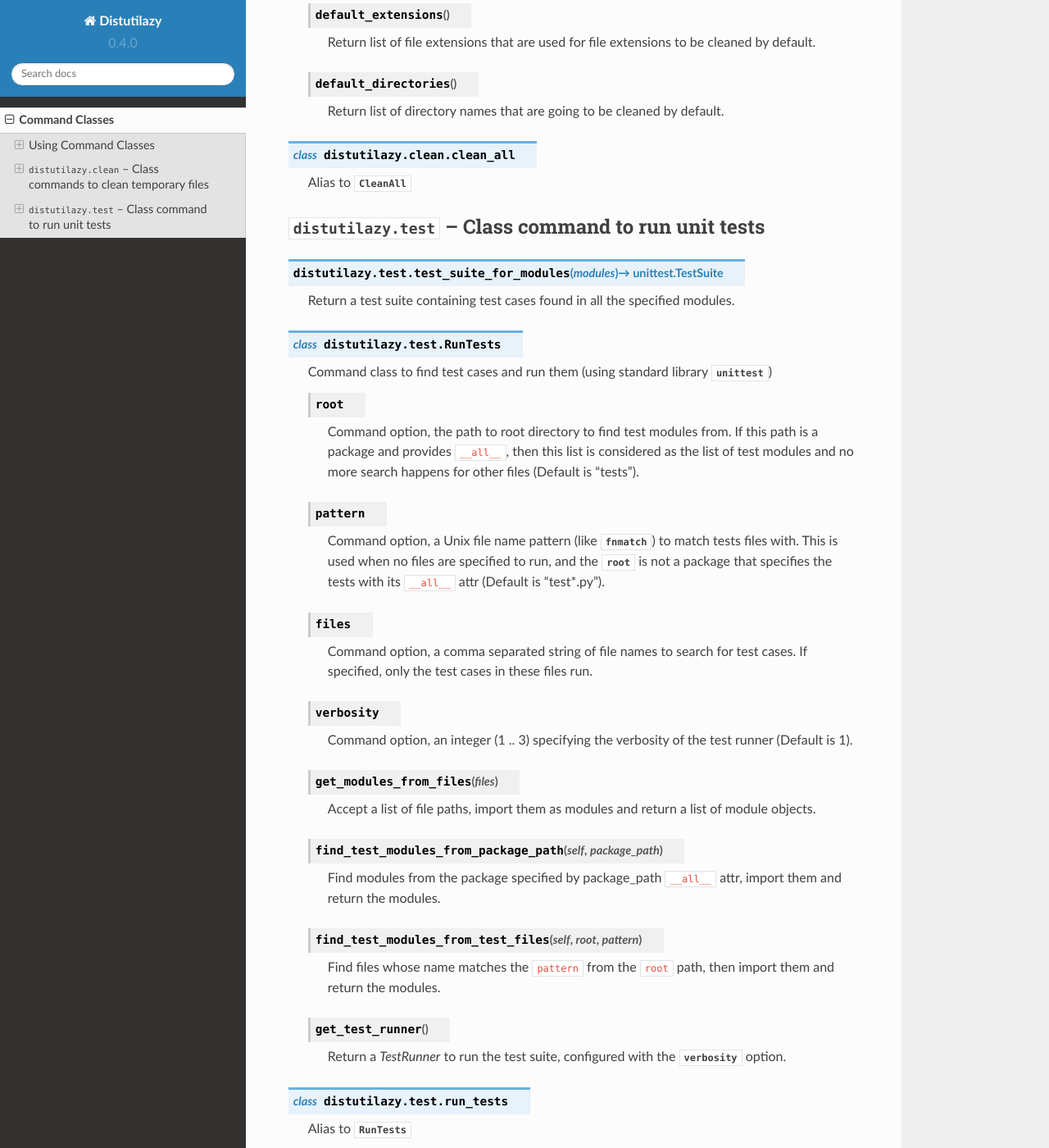
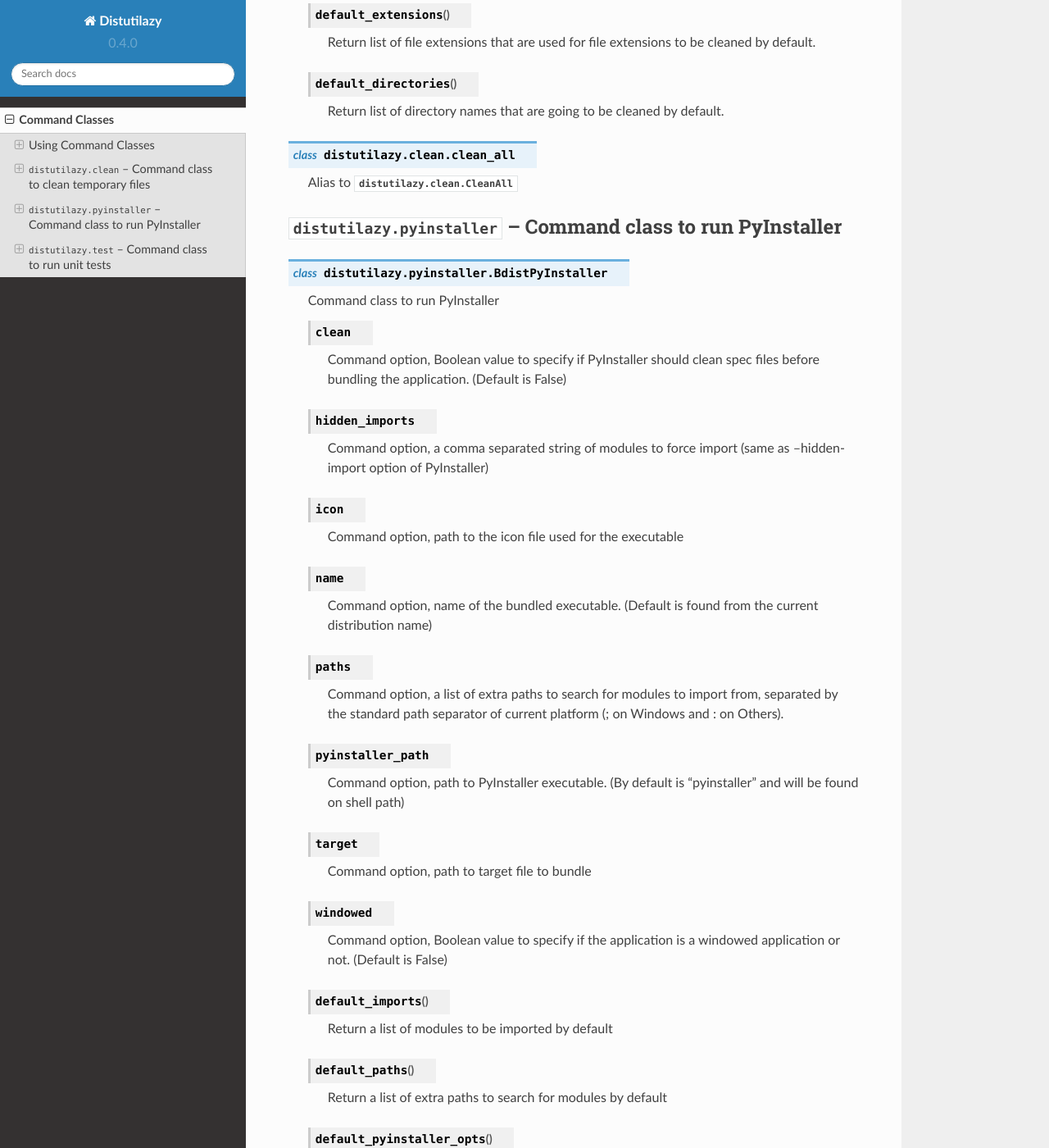
Before and after one commit to farzadghanei/distutilazy, a Sphinx documentation site: the page built from docs/command-classes.rst, in a window 1280 px wide and 1400 px high, scrolled down 3606 px. Shown: the whole window at 82% size. Built offline with Sphinx 7.4.7 and the Read the Docs theme 2.0.0, drawn with Linux system fonts in a browser that asks for light colours; pages that are not in the unit, such as notebooks, are missing from menus; some of the changed text lies outside the part shown.

Commit message:
Improvde docs, add docs for PyInstaller command class

```diff
--- a/docs/command-classes.rst
+++ b/docs/command-classes.rst
@@ -80,7 +80,7 @@
 
 Here we introduce available modules, and classes they provide.
 
-:mod:`distutilazy.clean` -- Class commands to clean temporary files
+:mod:`distutilazy.clean` -- Command class to clean temporary files
 ===================================================================
 
 .. module:: distutilazy.clean
@@ -125,7 +125,7 @@
 
 .. class:: clean_pyc
 
-    Alias to :class:`~distutilazy.clean.CleanPyc`
+    Alias to :class:`distutilazy.clean.CleanPyc`
 
 
 .. class:: CleanJythonClass
@@ -191,10 +191,96 @@
 
 .. class:: clean_all
 
-    Alias to :class:`~distutilazy.clean.CleanAll`
+    Alias to :class:`distutilazy.clean.CleanAll`
 
 
-:mod:`distutilazy.test` -- Class command to run unit tests
+
+:mod:`distutilazy.pyinstaller` -- Command class to run PyInstaller
+==================================================================
+
+.. module:: distutilazy.pyinstaller
+    :synopsis: Define command class to run PyInstaller
+.. moduleauthor:: Farzad Ghanei
+
+
+.. class:: BdistPyInstaller
+
+    Command class to run PyInstaller
+
+    .. data:: clean
+
+        Command option, Boolean value to specify if PyInstaller
+        should clean spec files before bundling the application.
+        (Default is False)
+
+    .. data:: hidden_imports
+
+        Command option, a comma separated string of modules to
+        force import (same as --hidden-import option of PyInstaller)
+
+    .. data:: icon
+
+        Command option, path to the icon file used for the executable
+
+    .. data:: name
+
+        Command option, name of the bundled executable.
+        (Default is found from the current distribution name)
+
+    .. data:: paths
+
+        Command option, a list of extra paths to search for modules to
+        import from, separated by the standard path separator of current
+        platform (; on Windows and : on Others).
+
+    .. data:: pyinstaller_path
+
+        Command option, path to PyInstaller executable.
+        (By default is "pyinstaller" and will be found on shell path)
+
+    .. data:: target
+
+        Command option, path to target file to bundle
+
+
+    .. data:: windowed
+
+        Command option, Boolean value to specify if the application
+        is a windowed application or not. (Default is False)
+
+    .. method:: default_imports()
+
+        Return a list of modules to be imported by default
+
+    .. method:: default_paths()
+
+        Return a list of extra paths to search for modules by default
+
+    .. method:: default_pyinstaller_opts()
+
+        Return a list of PyInstaller options used by default
+
+
+.. class:: bdist_pyinstaller
+
+    Alias to :class:`distutilazy.pyinstaller.BdistPyInstaller`
+
+.. class:: CleanAll
+
+    Command class to clean all temporary files, including PyInstaller spec files.
+    Extends :class:`distutilazy.clean.CleanAll` and has the same attributes and methods.
+
+    .. data:: name
+
+        name of the bundled app which is used for the auto generated spec file name.
+
+.. class:: clean_all
+
+    Alias to :class:`distutilazy.pyinstaller.CleanAll`
+
+
+
+:mod:`distutilazy.test` -- Command class to run unit tests
 ==========================================================
 
 .. module:: distutilazy.test
@@ -258,4 +344,4 @@
 
 .. class:: run_tests
 
-    Alias to :class:`~distutilazy.test.RunTests`
+    Alias to :class:`distutilazy.test.RunTests`
--- a/docs/index.rst
+++ b/docs/index.rst
@@ -24,6 +24,7 @@
 
 Installation
 ============
+
 Use ``pip`` to install from PyPI:
 
 .. code-block:: bash
@@ -43,6 +44,7 @@
 
 How
 ===
+
 After installing distutilazy, add :mod:`distutilazy.command` package to the list
 of command packages in your ``setup.cfg`` file.
 
@@ -76,12 +78,14 @@
 
 Development
 -----------
+
 * Code is hosted on `GitHub <https://github.com/farzadghanei/distutilazy>`_.
 * Documentations are on `Read The Docs <https://distutilazy.readthedocs.org>`_.
 
 
 Tests
 ^^^^^
+
 If you have make available
 
 .. code-block:: bash
@@ -97,4 +101,5 @@
 
 License
 -------
+
 Distutilazy is released under the terms of `MIT license <http://opensource.org/licenses/MIT>`_.
```
